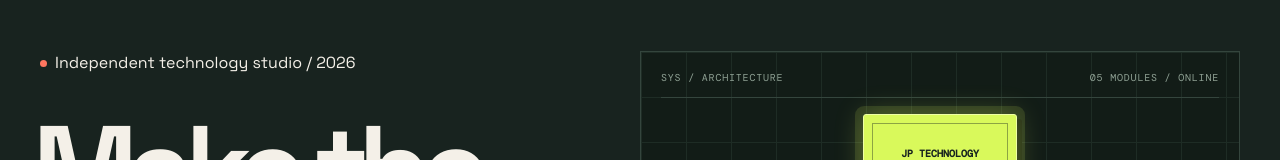
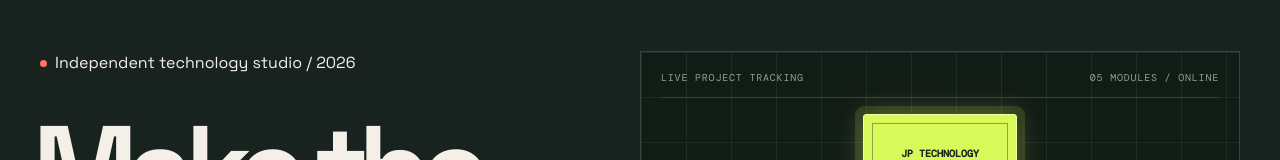
Before and after one commit to jpatrick5402/jptechnology.dev, a Next.js app: page / in a window 1280 px wide. Shown: the part 139-299 px from the top of the page. Built offline with nearby package versions, Linux system fonts and the light colour scheme.

Commit message:
Changing verbiage on tracker

```diff
--- a/app/components/EngineeringArchitectureDiagram.tsx
+++ b/app/components/EngineeringArchitectureDiagram.tsx
@@ -63,7 +63,7 @@ export function EngineeringArchitectureDiagram() {
 			style={diagramStyle}
 		>
 			<div className="architecture-header">
-				<span>SYS / ARCHITECTURE</span>
+				<span>LIVE PROJECT TRACKING</span>
 				<span>{String(products.length).padStart(2, "0")} MODULES / ONLINE</span>
 			</div>
 			<div className="architecture-body">
```
